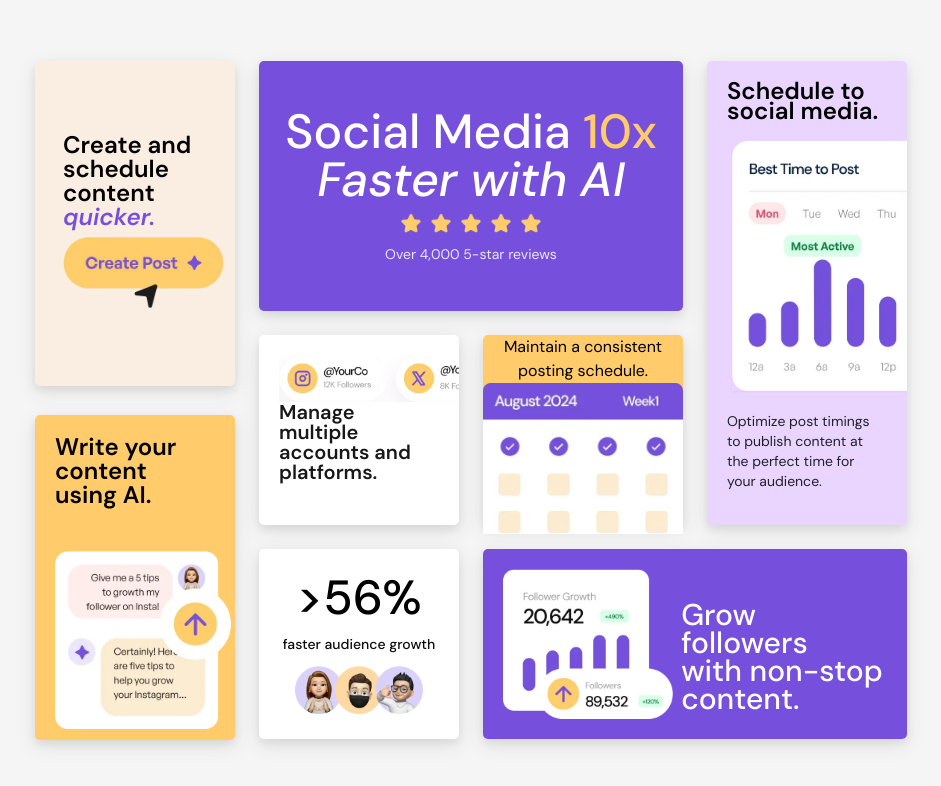
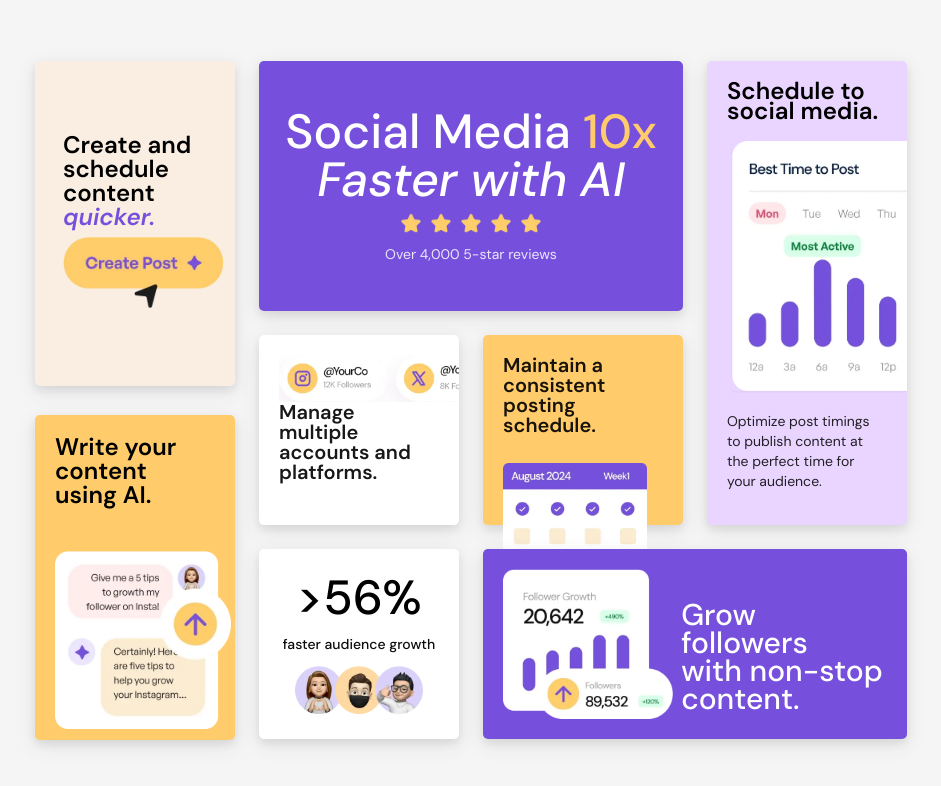
Before and after one commit to Maryiamreda/Bento-grid, a React (Vite) app: page / in a window 1280 px wide. Shown: the top 786 px of the page, without its empty margins (169-1110 px from the left). Built offline with nearby package versions, Linux system fonts and the light colour scheme.

Commit message:
consistent-schedule-card

```diff
--- a/src/App.tsx
+++ b/src/App.tsx
@@ -37,9 +37,9 @@ function App() {
         <p className=' text-xl text-start  opacity-90 leading-5 font-semibold '>  Manage<br /> multiple<br /> accounts and <br />platforms.
         </p>
       </div>
-      <div className="bg-yellow-500 row-start-2 col-start-3 ">
-        <p>  Maintain a consistent posting schedule.        </p>
-        <img src='../public/assets/images/illustration-consistent-schedule.webp ' />
+      <div className="bg-yellow-500 row-start-2 col-start-3 p-5 ">
+        <p className=' text-xl text-start  opacity-90 leading-5 font-semibold '>  Maintain a consistent<br /> posting<br /> schedule.        </p>
+        <img src='../public/assets/images/illustration-consistent-schedule.webp ' className='w-36 max-w-max md:mt-7' />
 
       </div>
       <div className="bg-white row-start-3 col-start-2 flex flex-col justify-center items-center gap-2">
```
